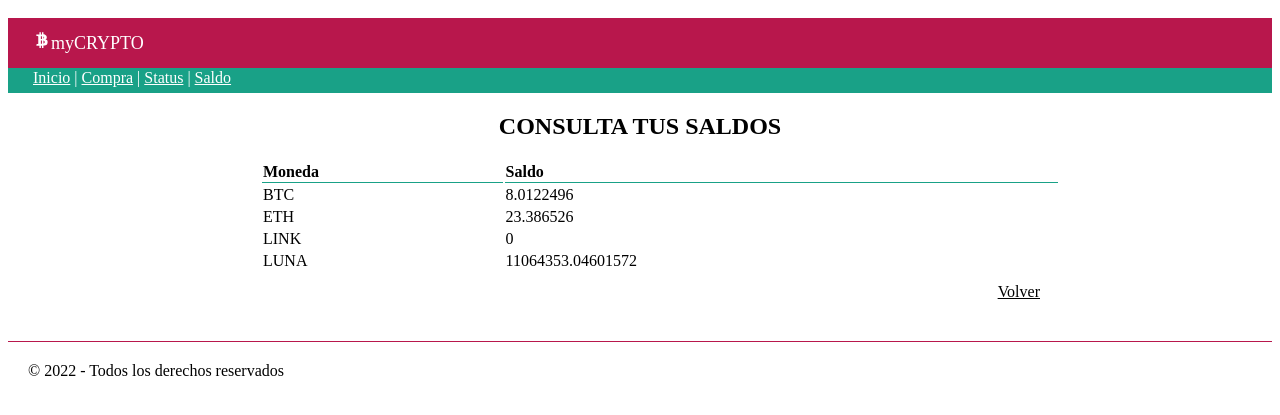
After one commit to Davidrl-89/CryptoConverter, a Flask app: page /saldo in a window 1280 px wide. The commit adds this page. Shown: the top 415 px of the page. Run offline with Flask 2, Linux system fonts and the light colour scheme; data comes from the database, SQL or seed files in the repository; both versions use the stored data as it was after the commit.

Commit message:
feat: mejoro codigo, añado vista sado y acabo proyecto

```diff
--- a/balance/__init__.py
+++ b/balance/__init__.py
@@ -1,8 +1,10 @@
 from flask import Flask
 
 apikey1 = "F1542F81-6D87-4CCF-9891-0E0F7DD465AD"
-apikey = "FA9C7633-A868-4913-A78C-FA6341D9F6DF"
-apikey3 = "04ECB8E0-609D-43D0-8515-18E5DE55FE41"
+apikey1 = "FA9C7633-A868-4913-A78C-FA6341D9F6DF"
+apikey = "04ECB8E0-609D-43D0-8515-18E5DE55FE41"
 
 app = Flask(__name__)
 app.config.from_prefixed_env()
+
+monedas_disponibles = ["BTC", "EUR", "ETH", "LINK", "LUNA"]
--- a/balance/models.py
+++ b/balance/models.py
@@ -47,7 +47,7 @@ class DBManager:
 
         return resultado
 
-    def saldo_euros_invertidos(self, consulta):
+    def consultar_saldo(self, consulta):
         conexion = sqlite3.connect(self.ruta)
         cursor = conexion.cursor()
         cursor.execute(consulta)
@@ -71,19 +71,37 @@ class DBManager:
         consulta_ventas = "SELECT sum(cantidad_from) FROM movimientos WHERE moneda_from = '" + \
             moneda + "'"
 
-        datos_compras = self.consultaSQL(consulta_compras)
-        datos_ventas = self.consultaSQL(consulta_ventas)
-        if datos_ventas[0]["sum(cantidad_from)"] == None and datos_compras[0]["sum(cantidad_to)"] == None:
+        datos_compras = self.consultar_saldo(consulta_compras)
+        datos_ventas = self.consultar_saldo(consulta_ventas)
+        if datos_ventas[0] == None and datos_compras[0] == None:
             return 0
-        elif datos_ventas[0]["sum(cantidad_from)"] == None:
-            return datos_compras[0]["sum(cantidad_to)"]
+        elif datos_ventas[0] == None:
+            return datos_compras[0]
         else:
-            return datos_compras[0]["sum(cantidad_to)"] - datos_ventas[0]["sum(cantidad_from)"]
+            return datos_compras[0] - datos_ventas[0]
 
 
 class APIError(Exception):
-    pass
+    def __init__(self, code):
+        if code == 400:
+            msg = "Algo ha fallado en la consulta, vuelva a intentarlo más tarde."
+        elif code == 401:
+            msg = "Sin autorización -- Revise si su API KEY es correcta."
+        elif code == 403:
+            msg = "No tienes suficientes privilegios para realizar la consulta."
+        elif code == 429:
+            msg = "Has excedido el número de consultas para tu API KEY. Póngase en contacto en www.coinapi.io."
+        elif code == 550:
+            msg = "No hay información para la consulta realizada.Revise la configuración e inténtelo más tarde."
+        else:
+            msg = "Ha ocurrido un error. Por favor revise su conexión a Internet e inténtelo de nuevo mas tarde."
+        super().__init__(msg)
 
+
+class Saldo:
+    def __init__(self, moneda, saldo):
+        self.moneda = moneda
+        self.saldo = saldo
 
 class CriptoModel:
 
@@ -104,8 +122,4 @@ class CriptoModel:
             return(self.cambio)
 
         else:
-            raise APIError(
-                "Ha ocurrido un error {} {} al consultar la API.".format(
-                    respuesta.status_code, respuesta.reason
-                )
-            )
+            raise APIError(respuesta.status_code)
--- a/balance/templates/components/navbar.html
+++ b/balance/templates/components/navbar.html
@@ -1,3 +1,3 @@
 <nav class="main-menu">
-    <a href="/">Inicio</a> | <a href="/purchase">Compra</a> | <a href="/status">Status</a>
+    <a href="/">Inicio</a> | <a href="/purchase">Compra</a> | <a href="/status">Status</a> | <a href="/saldo">Saldo</a>
 </nav>
--- /dev/null
+++ b/balance/templates/saldo.html
@@ -0,0 +1,39 @@
+{% extends "base.html" %}
+
+{% block head_title %}
+{{ super() }}: Consulta tus saldos
+{% endblock %}
+
+{% block page_title %}
+CONSULTA TUS SALDOS
+{% endblock %}
+
+{% block contenido %}
+{{ super() }}
+
+
+<table class="paper">
+  <tr>
+    <th class="titulo-tabla">Moneda</th>
+    <th class="titulo-tabla">Saldo</th>
+  </tr>
+
+  {% if saldos %}
+  {% for saldo in saldos %}
+  <tr>
+    <td>{{saldo.moneda}}</td>
+    <td>{{saldo.saldo }}</td>
+  </tr>
+  {% endfor%}
+  {% endif%}
+
+</table>
+
+<div class="boton-volver">
+  <a href="/" role="button">Volver</a>
+</div>
+
+
+
+
+{% endblock %}
--- a/balance/views.py
+++ b/balance/views.py
@@ -1,9 +1,10 @@
 from flask import flash, render_template, redirect, request, url_for
 
 from . import app
-from .models import DBManager, CriptoModel
+from .models import APIError, DBManager, CriptoModel, Saldo
 from .forms import movimientosForm
 from datetime import date, datetime
+from . import monedas_disponibles
 
 
 RUTA = 'data/balance.db'
@@ -43,15 +44,17 @@ def compra():
             cantidad_to = float(round(cantidad_to, 8))
 
             saldo = DBManager(RUTA).calcular_saldo(moneda_from)
-            if  moneda_from != 'EUR' and saldo < float(cantidad_from):
+            if moneda_from != 'EUR' and saldo < float(cantidad_from):
                 flash("No tienes suficientes monedas {} ".format(moneda_from))
                 return render_template("purchase.html", form=form)
+
 
             if form.consultar.data:
                 return render_template("purchase.html", form=form, cantidad_to=cantidad_to, PU=PU)
 
-        except:
-            return render_template("purchase.html", form=form, errores=["Ha fallado la conexión con la API"])
+        except APIError as err:
+            flash(err)
+            return render_template("purchase.html", form=form)
 
         if form.aceptar.data:
             if form.validate():
@@ -80,24 +83,22 @@ def compra():
                 return render_template("purchase.html", form=form, cantidad_to=cantidad_to, errores=["Ha fallado la validación de datos"])
 
         else:
-            return redirect(url_for("inicio"))
+            return redirect(url_for("compra"))
 
 
 @app.route("/status", methods=["GET"])
 def estado():
     try:
         db = DBManager(RUTA)
-        euros_to = db.saldo_euros_invertidos(
+        euros_to = db.consultar_saldo(
             "SELECT sum(cantidad_to) FROM movimientos WHERE moneda_to='EUR'")
         euros_to = euros_to[0]
-        euros_from = db.saldo_euros_invertidos(
+        euros_from = db.consultar_saldo(
             "SELECT sum(cantidad_from) FROM movimientos WHERE moneda_from='EUR'")
         euros_from = euros_from[0]
         saldo_euros_invertidos = euros_to - euros_from
         saldo_euros_invertidos = round(saldo_euros_invertidos, 6)
         total_euros_ivertidos = euros_from
-
-
 
         cripto_from = db.total_euros_invertidos(
             "SELECT moneda_from, sum(cantidad_from) FROM movimientos GROUP BY moneda_from")
@@ -112,7 +113,6 @@ def estado():
                 valor = valor * valor_from[1]
                 valor = totales_from.append(valor)
             suma_valor_from = sum(totales_from)
-
 
             cripto_to = db.total_euros_invertidos(
                 "SELECT moneda_to, sum(cantidad_to) FROM movimientos GROUP BY moneda_to")
@@ -134,9 +134,25 @@ def estado():
                 saldo_euros_invertidos + inversion_atrapada
             valor_actual = round(valor_actual, 8)
             return render_template("status.html", euros_to=euros_to, euros_from=euros_from, saldo_euros_invertidos=saldo_euros_invertidos, valoractual=valor_actual)
-        except:
-            return render_template("status.html", errores=["Ha fallado la Conexión con la API"])
+        except APIError as error:
+            return render_template("status.html", errores=[error])
     except:
         flash("Error de conexión de BBDD, inténtelo más tarde",
               category="fallo")
         return render_template("status.html")
+
+
+@app.route("/saldo")
+def saldo():
+    try:
+        db = DBManager(RUTA)
+        saldos = []
+        for moneda in monedas_disponibles:
+            if moneda != "EUR":
+                saldo = db.calcular_saldo(moneda)
+                saldos.append(Saldo(moneda, saldo))
+        return render_template("saldo.html", saldos=saldos)
+    except:
+        flash("Error de la BBDD, inténtelo más tarde",
+              category="fallo")
+        return render_template("saldo.html")
```
Also changed, not shown: data/balance.db.
